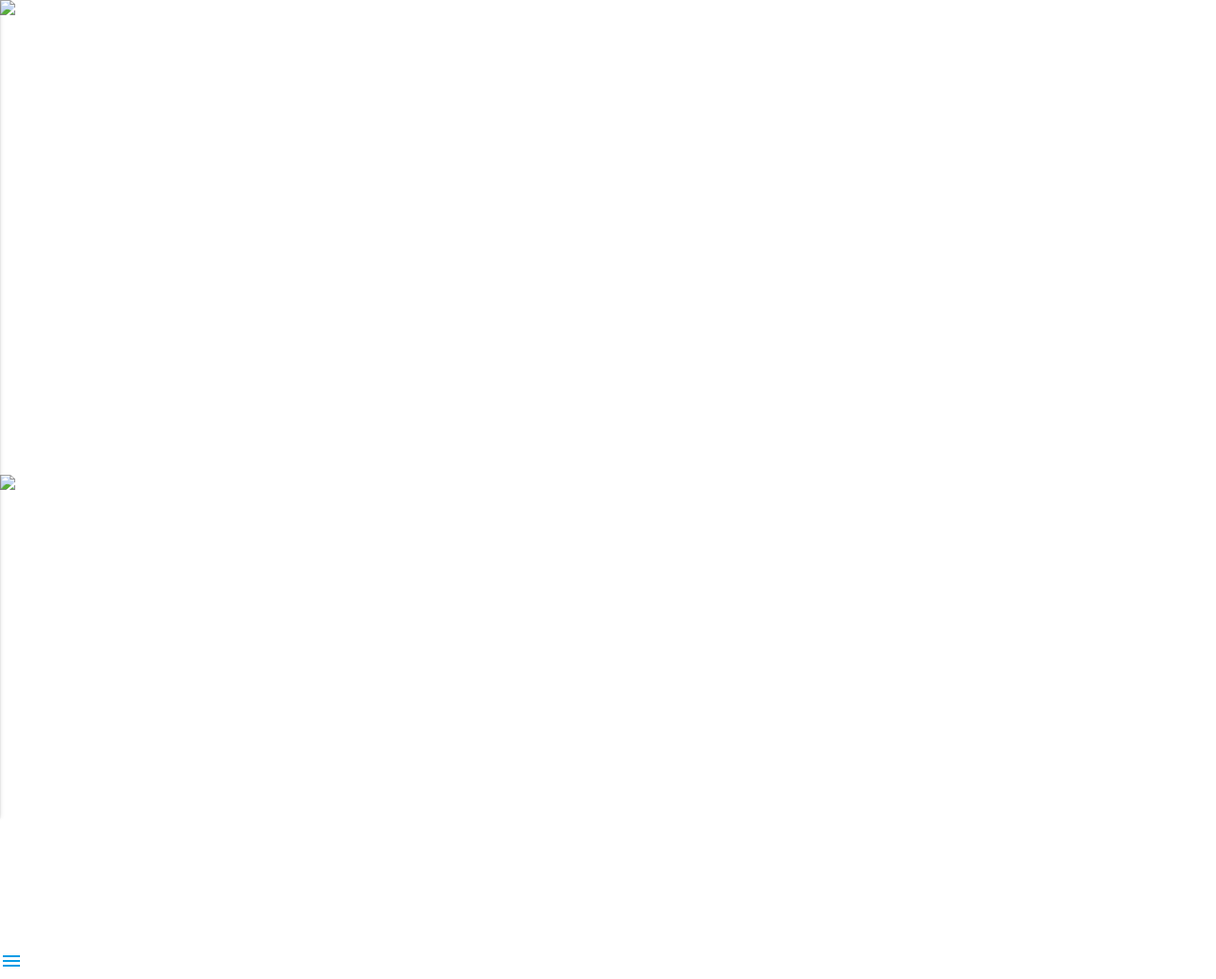
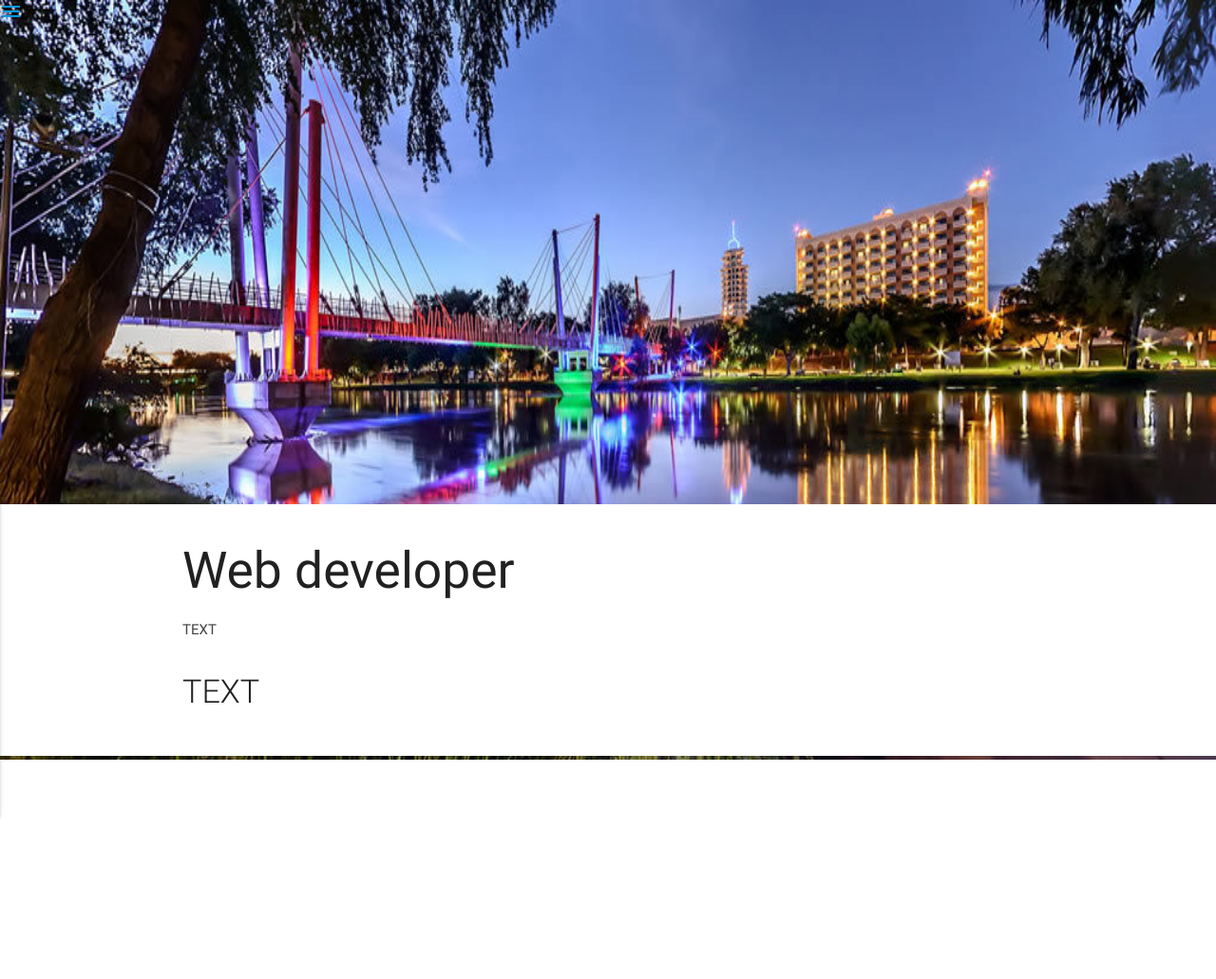
Before and after one commit to ManuelCodes/portfolio, a plain HTML site: page index.html in a window 1280 px wide. Shown: the whole page at 95% size. After the commit the page ends 800 px from the top, so only its background shows below. Drawn offline with nearby package versions, Linux system fonts and the light colour scheme.

Commit message:
parallax hecho

```diff
--- a/index.html
+++ b/index.html
@@ -13,12 +13,16 @@
                 padding: 12px;
                 text-decoration: none
             }
+            /*
+            header, main, footer {
+                padding-left: 300px;
+            }*/
         </style>
     </head>
     <body>
-        <ul id="slide-out" class="side-nav  black">
+        <ul id="slide-out" class="side-nav   black">
             <li>
-                <img class="circle" src="images/photo_user.jpeg"  height="200" width="200" style="padding-left: 30px; padding-top: 25px" >
+                <img class="circle" src="images/photo_user.jpeg"  height="200" width="200" style="margin-left: 30px; margin-top: 25px" >
             </li>
             <li>
                 <div style="display: inline-block;text-align: center">
@@ -40,21 +44,33 @@
             <li><a class="subheader">Subheader</a></li>
             <li><a class="waves-effect" href="#!">Third Link With Waves</a></li>
         </ul>
-
-        <div class="parallax-container">
-            <div class="parallax"><img src="images/parallax1.jpg" style="display: block; transform: translate3d(-50%, 192px, 0px);"></div>
-        </div>
-        <div class="parallax-container">
-                <div class="parallax"><img src="images/parallax2.jpg" style="display: block; transform: translate3d(-50%, 11px, 0px);"></div>
+        <a href="#" data-activates="slide-out" class="button-collapse" ><i class="material-icons">menu</i></a>
+        <main>
+            <div class="parallax-container">
+                <div class="parallax" style="position: fixed"><img src="images/parallax1.jpg" height="200"  width="1200"></div>
               </div>
-        <a href="#" data-activates="slide-out" class="button-collapse"><i class="material-icons">menu</i></a>
+              <div class="section white">
+                <div class="row container">
+                  <h2 class="header">Web developer</h2>
+                  <p class="grey-text text-darken-3 lighten-3">TEXT</p>
+                </div>
+                <div class="row container">
+                  <h4 class="light">TEXT</h4>
+                </div>
+              </div>
+        </main>
         <!--Import jQuery before materialize.js-->
         <script type="text/javascript" src="https://code.jquery.com/jquery-3.2.1.min.js"></script>
         <script type="text/javascript" src="js/materialize.min.js"></script>
         <script>
             $(function(){
+                $('.parallax').parallax();
                 $(".button-collapse").sideNav();
-                $('.parallax').parallax();
+                $('.target').pushpin({
+                    //top: 0,
+                    //bottom: 1000,
+                    //offset: 0
+                });
             });
         </script>
     </body>
```
Also changed, not shown: images/parallax1.jpg (added), images/photo_user.jpeg.
